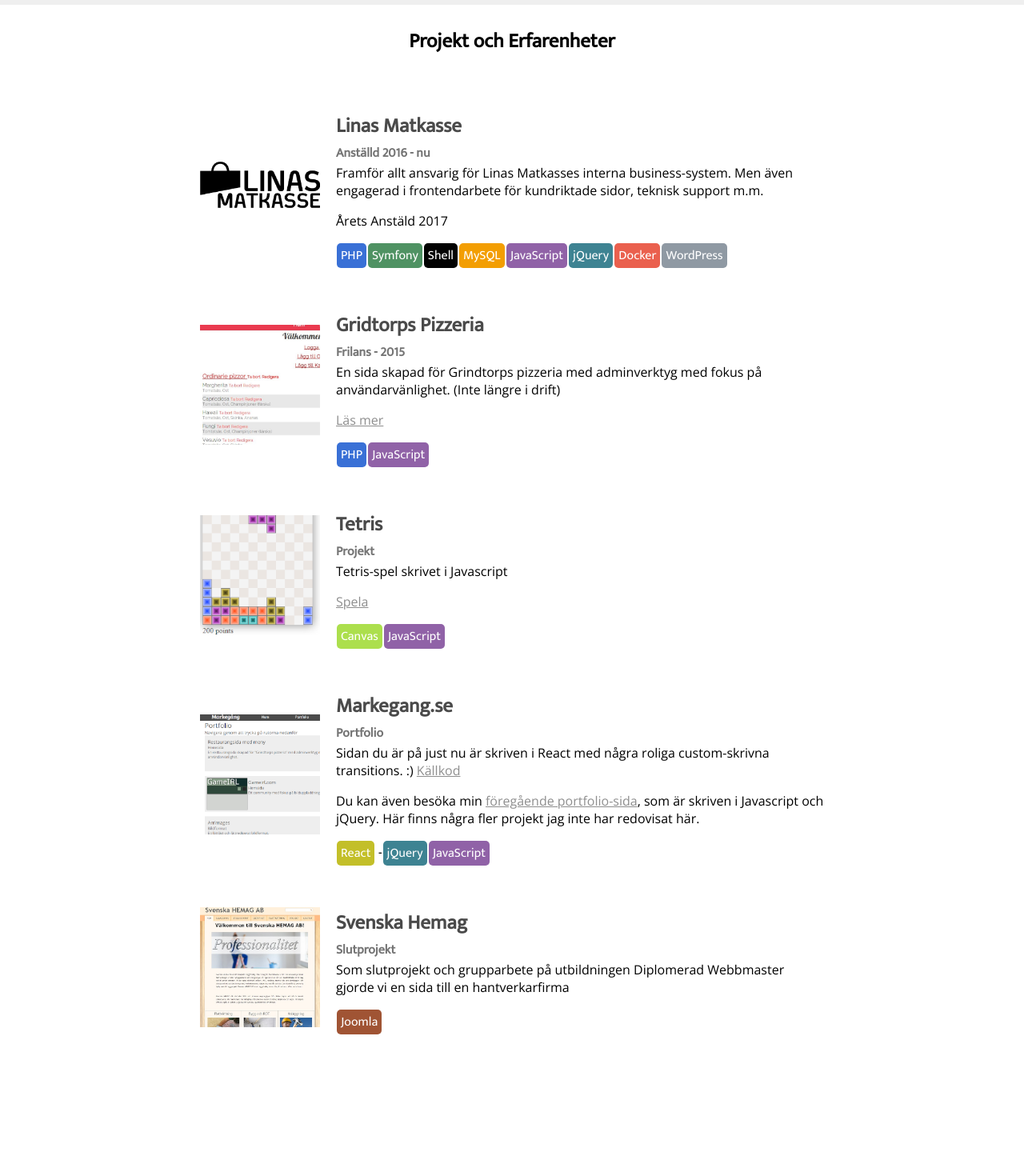
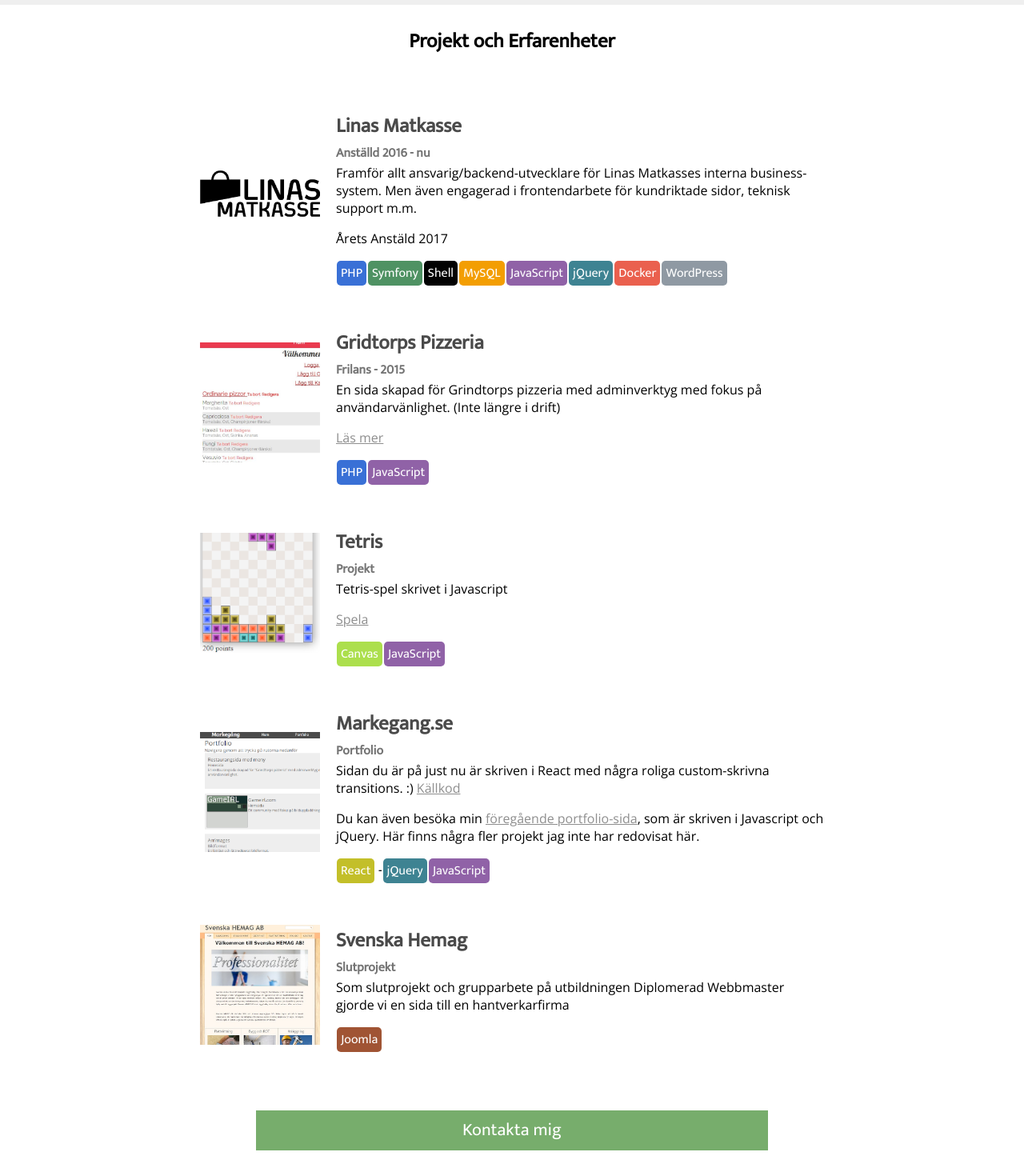
Before and after one commit to carlmarkegang/portfolio, a React (Create React App) app: page /project in a window 1280 px wide. Shown: the part 44-1514 px from the top of the page at 80% size. Before the commit the page ends 1378 px from the top, so only its background shows below. Built offline with nearby package versions, Linux system fonts and the light colour scheme.

Commit message:
contact link and trying to figure out description

```diff
--- a/src/components/home.jsx
+++ b/src/components/home.jsx
@@ -7,8 +7,12 @@
         return (
             <div className="homeContainer container">
                 <h3>Carl Markegång</h3>
-                <p></p>
-                    <span className="projectButtonLink"><div className="projectButton" link='/project' onMouseMove={this.props.onMouseMove} onMouseDown={this.props.onMouseDown}>Projekt och Erfarenheter</div>
+                <p>Lösningsorienterad och ansvarstagande person på 24 år.</p>
+
+                <p>Just nu bosatt i Kalhäll. Några av mina intressen är natur, PC-spel..</p>
+                <span className="projectButtonLink"><div className="projectButton" link='/project'
+                                                         onMouseMove={this.props.onMouseMove}
+                                                         onMouseDown={this.props.onMouseDown}>Projekt och Erfarenheter</div>
                     </span>
             </div>
         );
--- a/src/components/portfolio/portfolioBlocks/linas.jsx
+++ b/src/components/portfolio/portfolioBlocks/linas.jsx
@@ -12,7 +12,7 @@
                         <td className="portfolioBlockText">
                             <h3 className="portfolioBlockTextHeader">Linas Matkasse</h3>
                             <h4 className="portfolioBlockTextSubHeader">Anställd 2016 - nu</h4>
-                            <p>Framför allt ansvarig för Linas Matkasses interna business-system.
+                            <p>Framför allt ansvarig/backend-utvecklare för Linas Matkasses interna business-system.
                                 Men även engagerad i frontendarbete för kundriktade sidor, teknisk support m.m.</p>
 
                             <p>Årets Anstäld 2017</p>
--- a/src/components/portfolio/projectcontainer.jsx
+++ b/src/components/portfolio/projectcontainer.jsx
@@ -19,6 +19,13 @@
                         <Hemag />
                     </tbody>
                 </table>
+                <br />
+                <span className="contactButtonLink">
+                    <div className="contactButton" link='/contact'
+                    onMouseMove={this.props.onMouseMove}
+                    onMouseDown={this.props.onMouseDown}>Kontakta mig</div>
+                    </span>
+                <br />
             </React.Fragment>
         );
 
--- a/src/components/project.jsx
+++ b/src/components/project.jsx
@@ -8,7 +8,7 @@
         return (
             <div className='container'>
                 <h3>Projekt och Erfarenheter</h3>
-                <ProjectContainer />
+                <ProjectContainer onMouseMove={this.props.onMouseMove} onMouseDown={this.props.onMouseDown} />
             </div>
         );
 
--- a/src/index.css
+++ b/src/index.css
@@ -110,6 +110,28 @@
     text-decoration: none;
     width: 300px;
 }
+.contactButton {
+    background-color: #77ad6c;
+    height: 50px;
+    line-height: 50px;
+    color: white;
+    margin: 5px auto;
+    font-size: 22px;
+    text-decoration: none;
+    cursor: pointer;
+    width: 80%;
+}
+
+.contactButton:hover {
+    background-color: #81be76;
+}
+
+a.contactButtonLink {
+    display: inline-block;
+    color: white;
+    text-decoration: none;
+    width: 300px;
+}
 
 .cursorFollower {
     width: 0;
```
